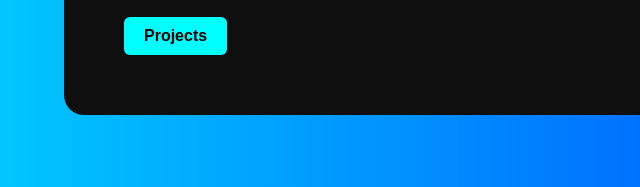
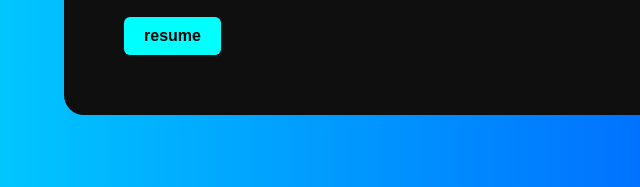
Before and after one commit to sonawanekirti89/sonawanekirti1056, a plain HTML site: page index.html in a window 1280 px wide. Shown: the part 438-625 px from the top of the page, 0-640 px from the left. Drawn offline with Linux system fonts and the light colour scheme.

Commit message:
Update index.html

```diff
--- a/index.html
+++ b/index.html
@@ -1,3 +1,4 @@
+
 <!DOCTYPE html>
 <html lang="en">
 <head>
@@ -172,6 +173,9 @@ body {
             <li><a href="skills.html">skills</a></li>
             <li><a href="contact.html">contact</a></li>
 
+
+
+
         </ul>
     </nav>
 
@@ -190,7 +194,7 @@ body {
              </p>
 
             <div class="buttons">
-                <a href="projects.html" class="btn1">Projects</a>
+                <a href="resume.html.docx" class="btn1">resume</a>
 
 
 
```
